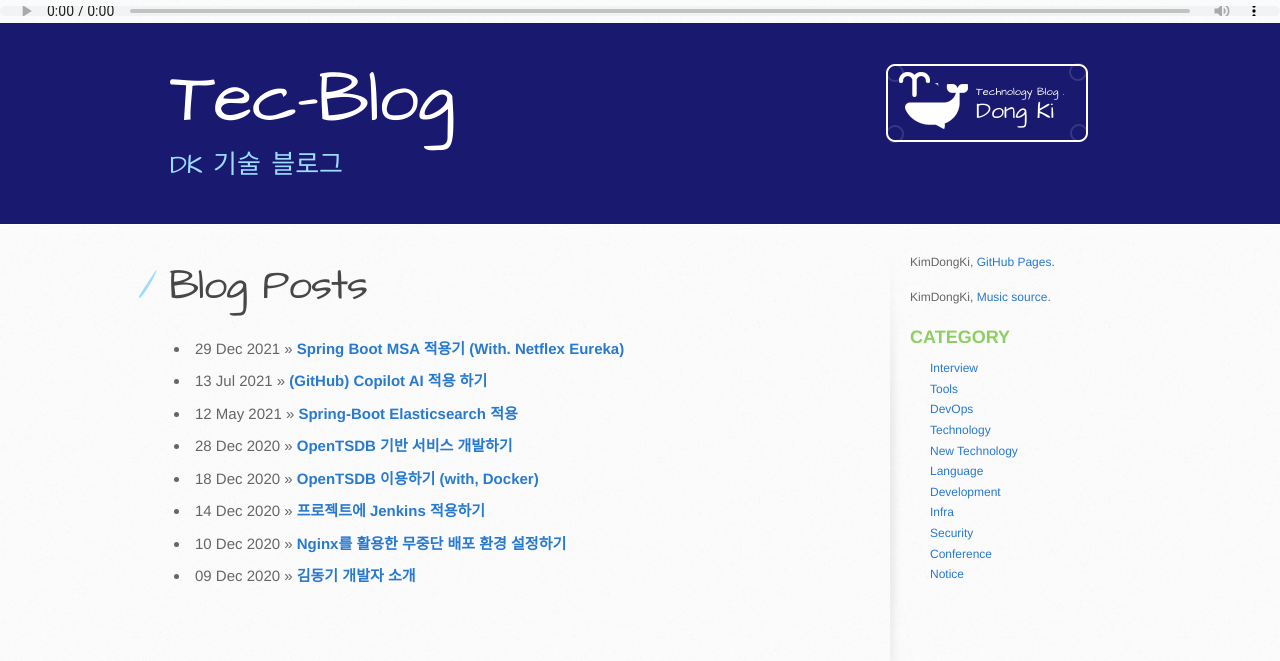
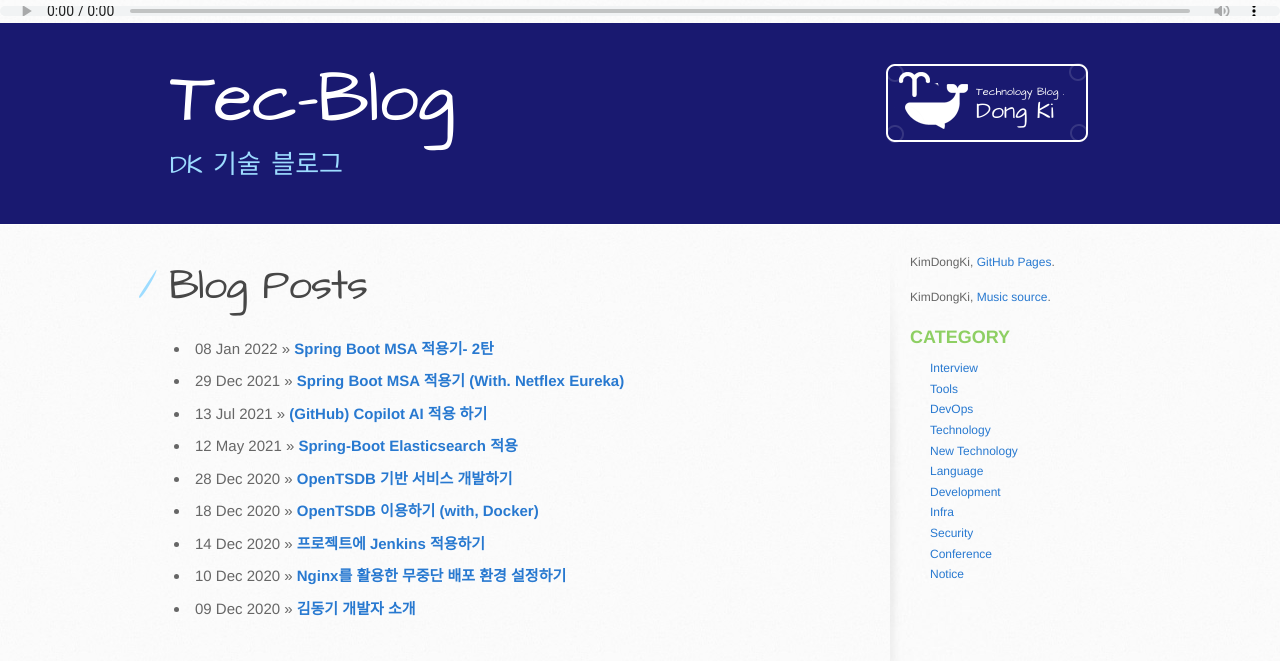
Before and after one commit to kdkrkwhr/kdkrkwhr.github.com, a Jekyll site: the page built from index.html, in a window 1280 px wide. Shown: the top 661 px of the page. Built offline with Jekyll 4.4.1, drawn with Linux system fonts in a browser that asks for light colours; some of the changed lines change nothing that is shown.

Commit message:
[update] 2022-01-08-msa-start-2

````diff
--- a/_posts/2021-12-29-msa-start.md
+++ b/_posts/2021-12-29-msa-start.md
@@ -25,7 +25,7 @@ comments: true
 
 * 서비스에 도출되는 도메인들을 컴포넌트단위로 나누어 설계하는 구조 기법.
 
-* DDD(도메인 주도 설계)적용 시 MSA를 곁들여 사용하면 시너지가 좋다.
+* DDD(도메인 주도 개발)시 MSA를 곁들여 사용하면 시너지가 좋다.
 
 * 장점도 많으나, 단점도 명확히 존재하기에 사용 전 MSA를 적용하는게 맞는지 고민이 필요하다. (굳이 신기술이라고 좋아라 적용한다면 나중에 후회 할지도 ..)
 
@@ -276,4 +276,4 @@ public class TestRestCOntroller {
 
 읽어주셔서 감사합니다 :)
 
-Thanks you .
+Thanks .
--- /dev/null
+++ b/_posts/2022-01-01-msa-start-2.md
@@ -0,0 +1,311 @@
+---
+layout: post
+author: Kim, DongKi
+title:  "Spring Boot MSA 적용기- 2탄"
+date:   2022-01-08
+categories: Technology
+comments: true
+---
+
+### TL;DR
+
+안녕하세요, 벌써 2022년 새해네요 🙆‍♂️
+다들 새해 복 많이 받으세요 🙇
+
+이번 포스팅은 이전과 이어서 MSA 관련 포스팅을 주제로 가겠습니다 😃
+
+----
+### Zuul Filtering
+
+- Zuul Gateway를 통한 요청 처리 시 미인증 요청 혹은 각종 이슈 상황 발생 시 우선 대응을 도와주는 기능
+
+- Zuul Filter Type
+  + Pre Filter
+    - 서비스 처리 전 실행되는 필터 (Security, 인증 처리 등)
+  + Post Filter
+    - 서비스 처리 이후 실행되는 필터 (API 처리 통계 처리 등)
+  + Route Filter
+    - 각 서비스 컴포넌트 내 라우팅 제어를 위한 필터 (Ribbon, 동적 라우팅 관리)
+  + Error Filter
+    - 필터 영역 내 발생되는 이슈 상황 처리 실행을 위한 필터
+
+#### Filter 구현
+
+1. ZuulFilter를 상속받는 각 필터 처리 커스텀 클래스를 구현
+  - 각 커스텀 클래스 내 처리 로직 작성
+
+[PreFilter.java]
+```java
+public class PreFilter extends ZuulFilter {
+
+  private static final Logger logger = LoggerFactory.getLogger(PreFilter.class);
+
+  @Override
+  public String filterType() {
+    return "pre";
+  }
+
+  @Override
+  public int filterOrder() {
+    return 0;
+  }
+
+  @Override
+  public boolean shouldFilter() {
+    return true;
+  }
+
+  @Override
+  public Object run() {
+    RequestContext requestContext = RequestContext.getCurrentContext();
+    HttpServletRequest httpServletRequest = requestContext.getRequest();
+    logger.info("===== ZUUL::PRE =====");
+    logger.info("Request URL :: {} Request Method :: {}",
+        httpServletRequest.getRequestURI(),
+        httpServletRequest.getMethod());
+
+    return null;
+  }
+}
+```
+
+[PostFilter.java]
+```java
+public class PostFilter extends ZuulFilter {
+
+  private static final Logger logger = LoggerFactory.getLogger(RouteFilter.class);
+
+  @Override
+  public String filterType() {
+    return "post";
+  }
+
+  @Override
+  public int filterOrder() {
+    return 0;
+  }
+
+  @Override
+  public boolean shouldFilter() {
+    return true;
+  }
+
+  @Override
+  public Object run() {
+    logger.info("===== ZUUL::POST =====");
+    return null;
+  }
+}
+```
+
+[RouteFilter.java]
+```java
+public class RouteFilter extends ZuulFilter {
+
+  private static final Logger logger = LoggerFactory.getLogger(RouteFilter.class);
+
+  @Override
+  public String filterType() {
+    return "route";
+  }
+
+  @Override
+  public int filterOrder() {
+    return 0;
+  }
+
+  @Override
+  public boolean shouldFilter() {
+    return true;
+  }
+
+  @Override
+  public Object run() {
+    logger.info("===== ZUUL::ROUTE =====");
+    return null;
+  }
+}
+```
+
+[ErrorFilter.java]
+```java
+public class ErrorFilter extends ZuulFilter {
+
+  private static final Logger logger = LoggerFactory.getLogger(RouteFilter.class);
+
+  @Override
+  public String filterType() {
+    return "error";
+  }
+
+  @Override
+  public int filterOrder() {
+    return 0;
+  }
+
+  @Override
+  public boolean shouldFilter() {
+    return true;
+  }
+
+  @Override
+  public Object run() {
+    logger.error("===== ZUUL::ERROR =====");
+    return null;
+  }
+}
+```
+
+2. 구현 한 커스텀 클래스를 Bean 파일로 등록
+
+[DefaultServerApplication.java]
+
+```java
+@SpringBootApplication
+@EnableZuulProxy
+@EnableDiscoveryClient
+public class DefaultServerApplication {
+
+  public static void main(String[] args) {
+    SpringApplication.run(DefaultServerApplication.class, args);
+  }
+
+  @Bean
+  public PreFilter preFilter() {
+    return new PreFilter();
+  }
+
+  @Bean
+  public PostFilter postFilter() {
+    return new PostFilter();
+  }
+
+  @Bean
+  public ErrorFilter errorFilter() {
+    return new ErrorFilter();
+  }
+
+  @Bean
+  public RouteFilter routeFilter() {
+    return new RouteFilter();
+  }
+}
+```
+
+#### Filter Test
+
+![2022-01-08-msa-start-2-1.jpg](/assets/2022-01-08-msa-start-2-1.jpg)
+
+![2022-01-08-msa-start-2-2.jpg](/assets/2022-01-08-msa-start-2-2.jpg)
+
+- 테스트 결과 지정한 Filter 클래스를 수행하는걸 확인할 수 있습니다.
+
+
+추가로 이전 포스팅에 적었던 바와 같이 Python 기반 컴포넌트도 Eureka 서비스로 붙이는 예시를 보여드리고 오늘 포스팅은 마무리 하도록 하겠습니다 :)
+
+
+### Python Flask - Netflex Eureka
+
+#### 필요한 Python Lib
+- flask
+- flask_restx
+- py_eureka_client
+
+![2022-01-08-msa-start-2-3.jpg](/assets/2022-01-08-msa-start-2-3.jpg)
+
+#### Python 이용한 Eureka 컴포넌트 구현
+
+- 먼저 간단한 컴포넌트로 구성을 할 생각이기 때문에 Flask를 이용한 크롤링을 구현해 보겠습니다.
+
+- 컴포넌트 내 메인이 되는 클래스
+
+[app.py]
+
+```python
+from flask import Flask, request
+from flask_restx import Api
+from flask_cors import CORS
+import py_eureka_client.eureka_client as eureka_client
+import crawling
+import config.server_config as server
+
+app = Flask(__name__)
+api = Api(app)
+CORS(app)
+
+eureka_client.init(eureka_server=server.EUREKA_SERVER,
+                   app_name=server.SERVICE_NAME,
+                   instance_host=server.SERVICE_HOST,
+                   instance_port=server.SERVICE_PORT)
+
+@app.route("/craw/url", methods=['GET'])
+def get_crawling_url():
+  return crawling.crawler('https://github.com/kdkrkwhr')
+
+@app.route("/craw/get_data", methods=['POST'])
+def post_crawling_data():
+  params = request.get_json()
+  return crawling.crawler_parsing(params['url'], params['tag'])
+
+@app.route("/craw/test", methods=['GET'])
+def test():
+  args = request.args
+  param = args['param']
+  return {"message" : "Hi", "param" : param}
+
+if __name__ == "__main__":
+  app.run(host=server.SERVICE_HOST, port=server.SERVICE_PORT, debug=True)
+```
+
+- Eureka 설정 파일
+
+[server_config.py]
+```python
+SERVICE_NAME = 'kdk-eureka-zuul-service-flask'
+SERVICE_PORT = 8102
+SERVICE_HOST = '127.0.0.1'
+EUREKA_SERVER = 'http://localhost:8081/eureka/'
+```
+
+- 실제 크롤링 서비스 로직
+  + 호출한 Url html을 가져오도록 구현
+  + 호출한 Url html 내 특정 태그 값을 가져오도록 구현
+
+
+[crawling.py]
+```python
+import requests
+from bs4 import BeautifulSoup
+
+def crawler(url):
+  html = requests.get(url)
+  return html.text
+
+def crawler_parsing(url, tag):
+  html = requests.get(url)
+  soup = BeautifulSoup(html.text, 'html.parser')
+  select = soup.select_one(tag)
+
+  return select.text
+```
+
+#### Test
+
+- 정상적으로 Discovery 된 것을 확인
+
+![2022-01-08-msa-start-2-4.jpg](/assets/2022-01-08-msa-start-2-4.jpg)
+
+- 정상적으로 Zuul을 이용한 Routing이 완수 된 것을 확인
+
+![2022-01-08-msa-start-2-5.jpg](/assets/2022-01-08-msa-start-2-5.jpg)
+
+
+### 마무리
+
+MSA는 계속 흥미를 가지고 있는 주제로 아직까지도 틈틈히 공부를 하고 있습니다.
+
+그래서 앞으로도 관련된 포스팅을 작성할 수가 있을 것 같습니다 😊
+
+다시 한 번 새해 복 많이 받으시고, 편안한 한 해 되길 바랍니다 ~
+
+Thanks .
````
Also changed, not shown: assets/2022-01-08-msa-start-2-1.jpg (added), assets/2022-01-08-msa-start-2-2.jpg (added), assets/2022-01-08-msa-start-2-3.jpg (added), assets/2022-01-08-msa-start-2-4.jpg (added), assets/2022-01-08-msa-start-2-5.jpg (added).
